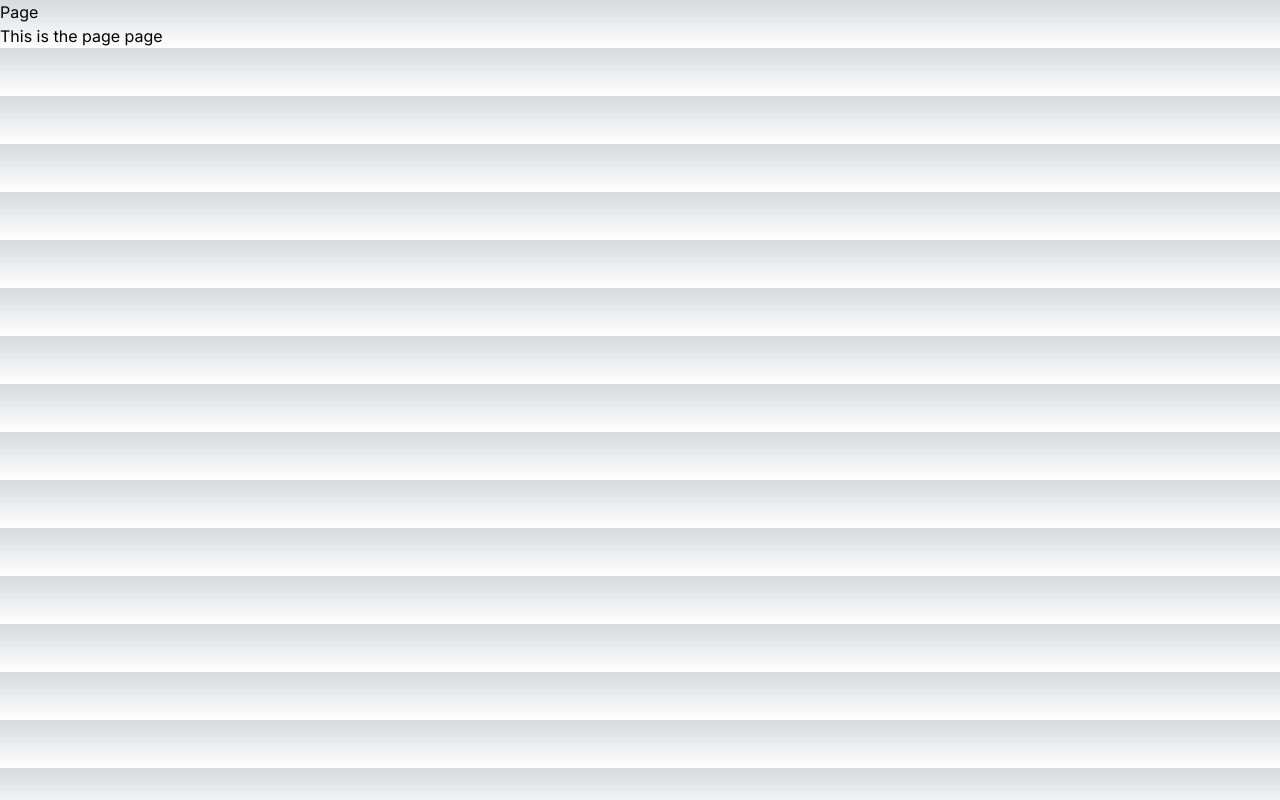
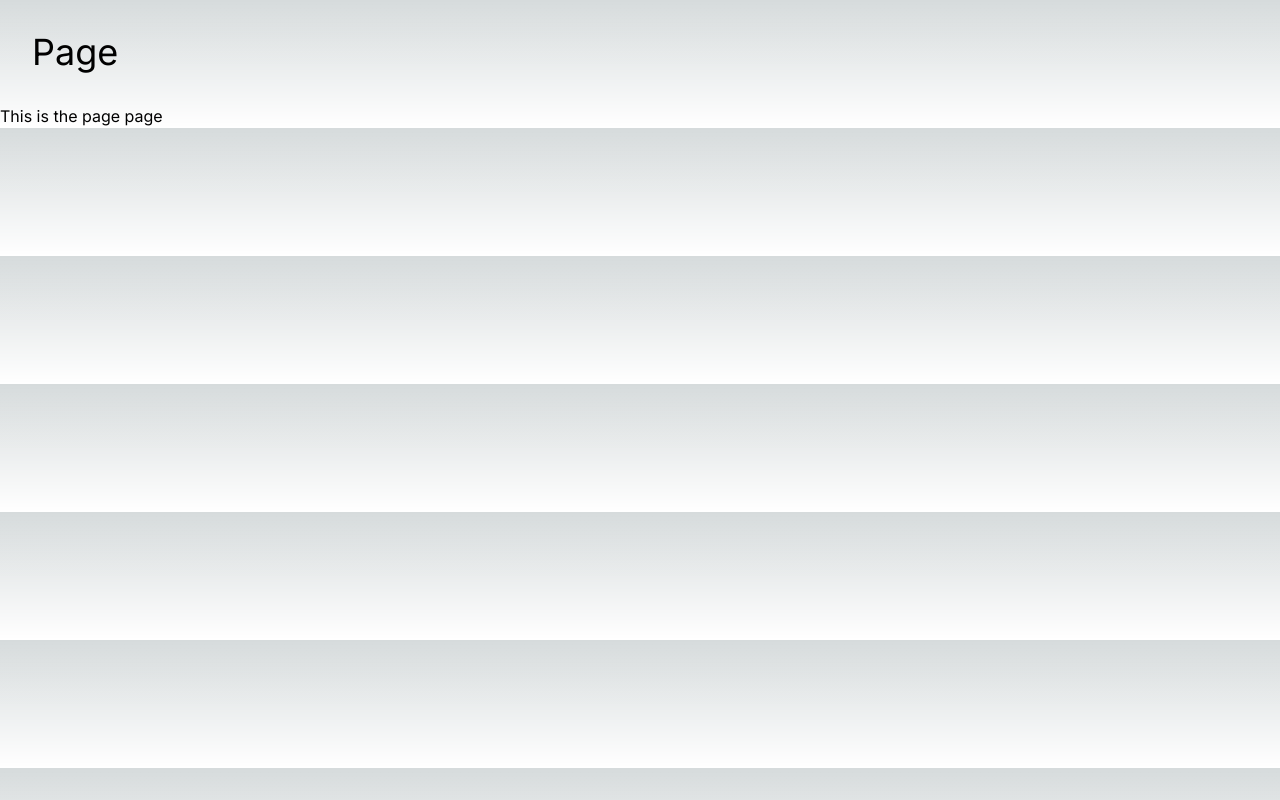
Before and after one commit to 3mptySpac3/cprg306-app-1, a Next.js app: page / in a window 1280 px wide. Built offline with nearby package versions, Linux system fonts and the light colour scheme.

Commit message:
trying some things from class

```diff
--- a/app/page.js
+++ b/app/page.js
@@ -1,7 +1,7 @@
 export default function Page() {
   return (
     <main>
-    <h1>Page</h1>
+    <h1 className = 'text-4xl m-8'>Page</h1>
     <p>This is the page page</p>
     </main>
   );
```
